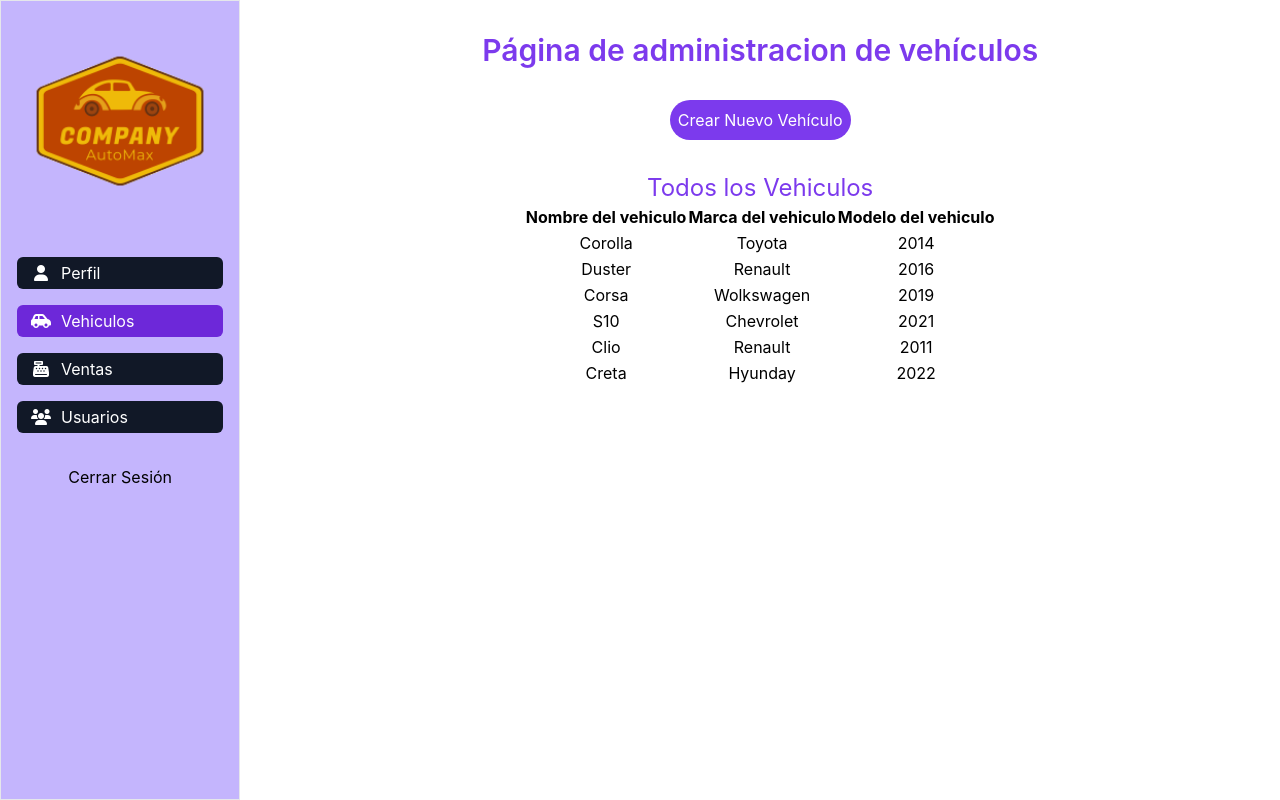
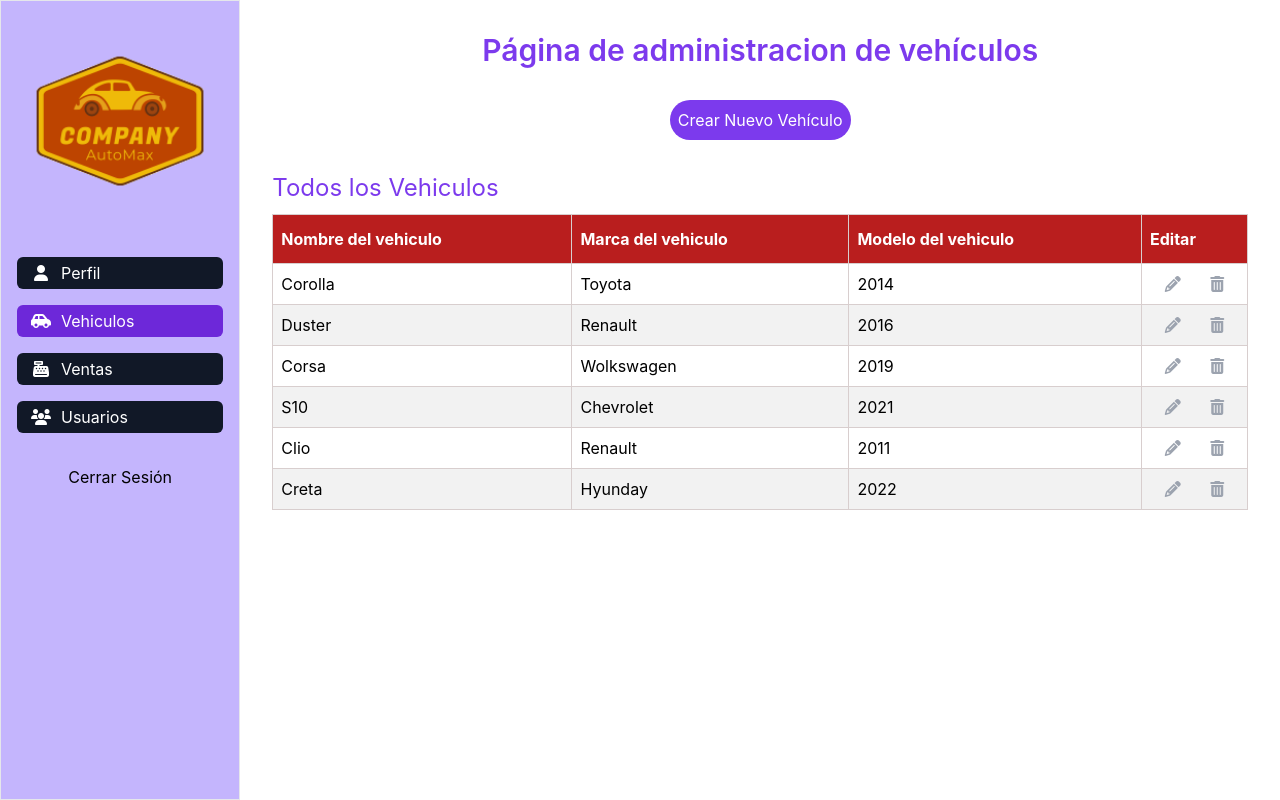
Before and after one commit to maxchz/concesionario-multimarca, a React (Create React App) app: page /admin/vehiculos in a window 1280 px wide. Built offline with nearby package versions, Linux system fonts and the light colour scheme.

Commit message:
agregar estilos a tabla, boton de editar y borrar, falta completar codigo de funcionalida dde boton y coneccion de datos con BD

```diff
--- a/package.json
+++ b/package.json
@@ -10,6 +10,7 @@
     "@testing-library/jest-dom": "^5.16.4",
     "@testing-library/react": "^13.0.1",
     "@testing-library/user-event": "^13.5.0",
+    "nanoid": "^3.3.3",
     "react": "^18.0.0",
     "react-dom": "^18.0.0",
     "react-icons": "^4.3.1",
--- a/src/pages/admin/Vehiculos.jsx
+++ b/src/pages/admin/Vehiculos.jsx
@@ -1,7 +1,9 @@
 import React, {useEffect, useState, useRef} from 'react';
+import { nanoid } from 'nanoid'
 import PrivateLayout from 'layouts/PrivateLayout';
 import { ToastContainer, toast } from 'react-toastify';
 import 'react-toastify/dist/ReactToastify.css';
+
 
 
 // realizar un formulario que pida a usuario su edad y muestre si es mayor de edad o no
@@ -48,6 +50,14 @@ const Vehiculos = () => {
   const [textBoton, setTextBoton]=useState('Crear Nuevo Vehiculo');
   const [vehiculos, setVehiculos]=useState([]);
   const [colorBoton, setColorBoton]=useState('violet');
+  // const [ejecutarConsulta, setEjecutarConsulta]= useState(true);
+
+  // useEffect(()=>{
+  //   if (ejecutarConsulta){
+  // funcion que usa api para actualizar cada vez que edito o borro
+  //   }
+
+  // },[ejecutarConsulta])
 
 
   useEffect(()=>{setVehiculos(vehiculosBackend);
@@ -101,14 +111,15 @@ const TablaVehiculos =({listaVehiculos})=>{
 
 
   return (
-    <div className="flex flex-col items-center justify-center">
-      <h2 className="text-2xl font-normal text-violet-600">Todos los Vehiculos</h2>
-      <table className="text-center">
+    <div className="flex flex-col items-center justify-center w-full">
+      <h2 className="text-2xl font-normal text-violet-600 w-full">Todos los Vehiculos</h2>
+      <table className=" tabla text-center">
           <thead>
             <tr>
               <th>Nombre del vehiculo</th>
               <th>Marca del vehiculo</th>
               <th>Modelo del vehiculo</th>
+              <th>Editar</th>
 
             </tr>
           </thead>
@@ -116,11 +127,7 @@ const TablaVehiculos =({listaVehiculos})=>{
 
             {listaVehiculos.map((vehiculo)=>{
               return (
-              <tr>
-                <td>{vehiculo.nombre}</td>
-                <td>{vehiculo.marca}</td>
-                <td>{vehiculo.modelo}</td>
-              </tr>
+              <FilaVehiculo key={nanoid()} vehiculo={vehiculo}/>
 
               )
             })}
@@ -141,8 +148,56 @@ const TablaVehiculos =({listaVehiculos})=>{
             </tr> */}
           </tbody>
         </table>
-    </div>)
+
+    </div>);
 };
+
+const FilaVehiculo=({vehiculo})=>{
+  const [edit, setEdit]=useState(false);
+  const [infoNuevoVehiculo, setInfoNuevoVehiculo]=useState({
+    nombre:vehiculo.nombre,
+    marca:vehiculo.marca,
+    modelo:vehiculo.modelo,
+  });
+  const actualizarVehiculo=()=>{
+    console.log(infoNuevoVehiculo);
+    //enviar la informacion la backend
+  }
+
+  const eliminarVehiculo =()=>{
+    //agregar delete del api para borrar en la BD
+  }
+  return(
+    <tr>
+        {edit?(
+         <>
+          <td><input className="bg-gray-50 border border-gray-600 p-2 rounded-lg m-2 text-black" type="text" value={infoNuevoVehiculo.nombre} onChange={(e)=>{setInfoNuevoVehiculo({...infoNuevoVehiculo,nombre:e.target.value})}}/></td>
+          <td><input className="bg-gray-50 border border-gray-600 p-2 rounded-lg m-2 text-black" type="text" value={infoNuevoVehiculo.marca} onChange={(e)=>{setInfoNuevoVehiculo({...infoNuevoVehiculo,marca:e.target.value})}}/></td>
+          <td><input className="bg-gray-50 border border-gray-600 p-2 rounded-lg m-2 text-black" type="text" value={infoNuevoVehiculo.modelo} onChange={(e)=>{setInfoNuevoVehiculo({...infoNuevoVehiculo,modelo:e.target.value})}}/></td>
+         </>
+        ):(
+        <>
+          <td>{vehiculo.nombre}</td>
+          <td>{vehiculo.marca}</td>
+          <td>{vehiculo.modelo}</td>
+        </>)
+      }
+
+      <td>
+        <div className="flex w-full justify-around">
+          {edit ?
+          (<i onClick={()=>{actualizarVehiculo()}}  className="fa-solid fa-check text-green-400 hover:text-green-700"></i>)
+          :
+          (<i onClick={()=>{setEdit(!edit)}} className="fa-solid fa-pencil text-gray-400 hover:text-green-400"></i>)}
+          <i onClick ={()=>{eliminarVehiculo()}} className="fa-solid fa-trash-can text-gray-400 hover:text-red-500"></i>
+
+        </div>
+      </td>
+    </tr>
+
+  );
+};
+
 
 const FormularioCrearVehiculos =( {setMostrarTabla,listaVehiculos,setVehiculos})=>{
   const form=useRef(null);
--- a/src/styles/styles.css
+++ b/src/styles/styles.css
@@ -0,0 +1,29 @@
+
+.tabla {
+    width:100%;
+    text-align:left;
+    margin:10px;
+    overflow-y:scroll;
+
+}
+
+.tabla td, .tabla th{
+    padding: 8px;
+    border: 1px solid rgb(216, 206, 206)
+}
+
+.tabla th {
+    background-color: rgb(185, 30, 30);
+    color:white;
+    padding-top: 12px;
+    padding-bottom: 12px;
+}
+
+.tabla tr:nth-child(even){
+    background-color:#f2f2f2;
+}
+.tabla tr:hover{
+    background-color:rgb(73, 70, 70);
+    color:white;
+    cursor:pointer;
+}
```
Also changed, not shown: 1 other file (tests, documents, lock files or other folders). Lines whose indentation alone changed are shown as unchanged.
